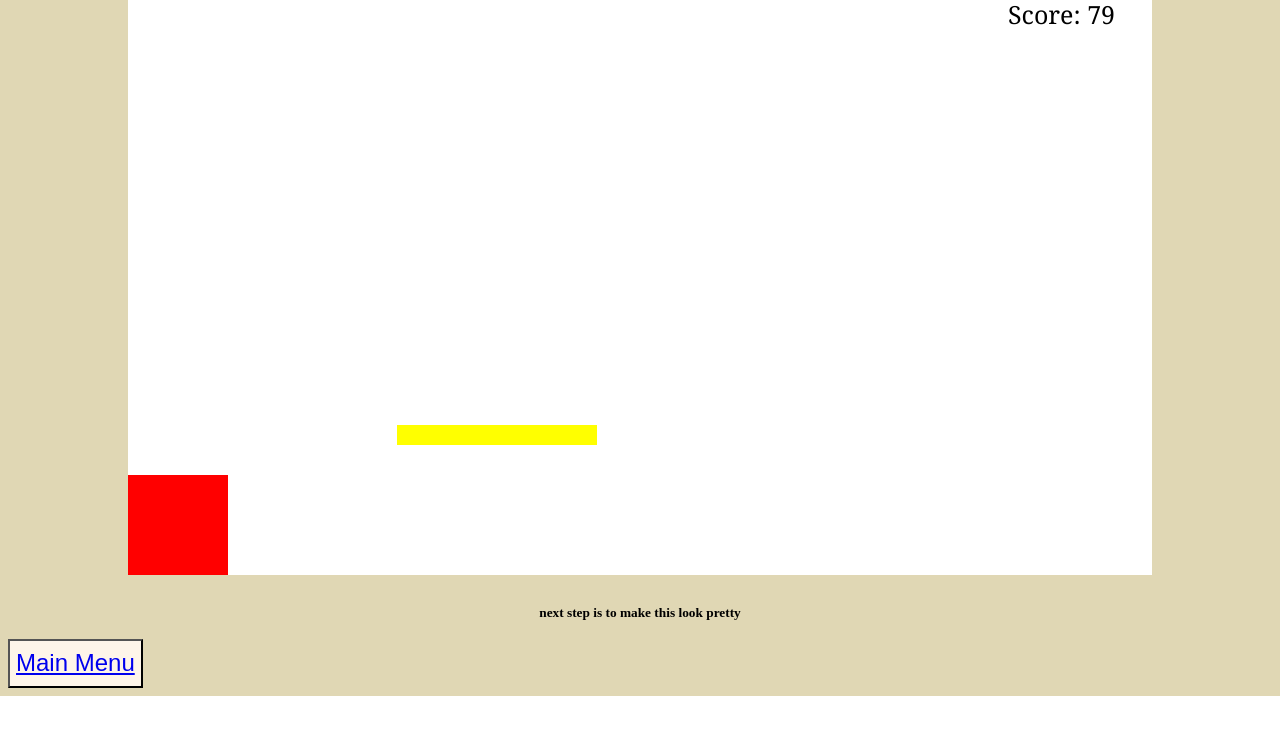
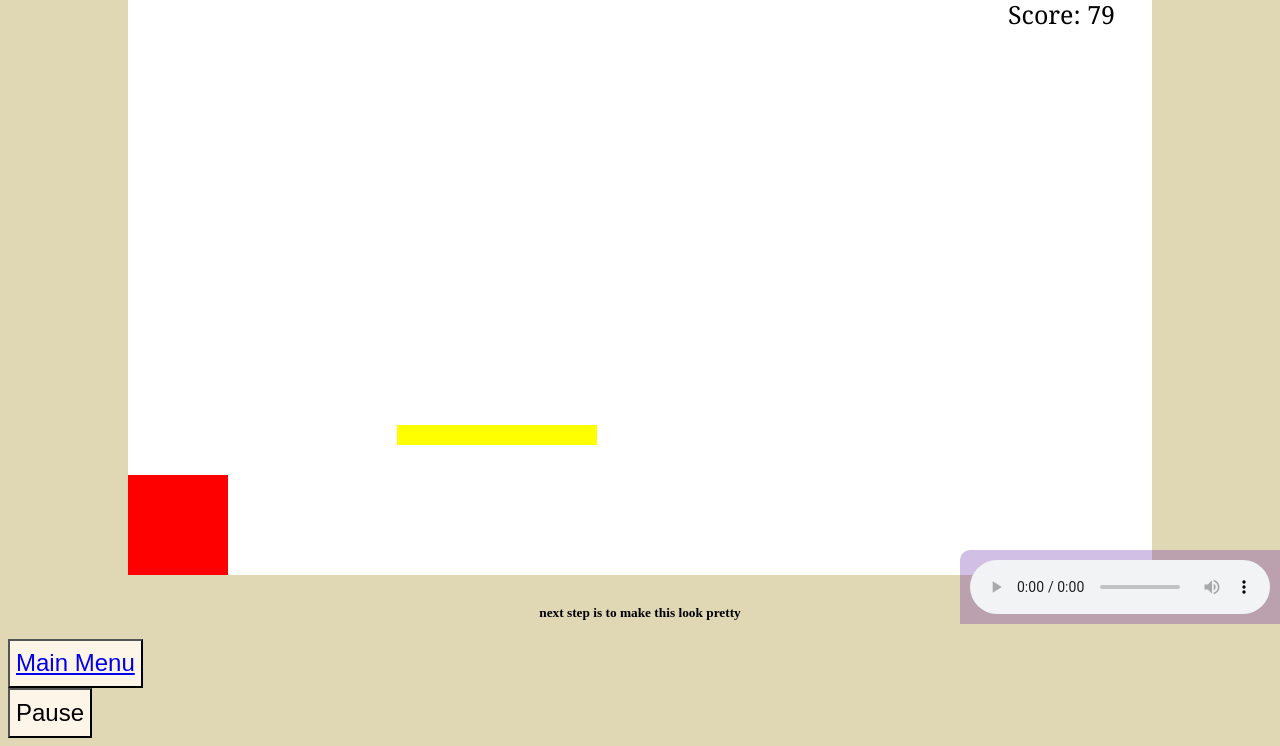
Before and after one commit to Beefman64/zeeet, a Flask app: page /gamePage in a window 1280 px wide. Shown: the part 176-922 px from the top of the page. Before the commit the page ends 872 px from the top, so only its background shows below. Run offline with Flask 3, Linux system fonts and the light colour scheme.

Commit message:
most updated code

```diff
--- a/app.py
+++ b/app.py
@@ -18,6 +18,22 @@ def highscorePage():
    return render_template('scorepage.html')
 
 
+#@app.route('/volume')
+#def volume():
+#    return render_template('volume.html')
+
+#@app.route('/quit')
+#def quit_game():
+#    global is_paused
+
+@app.route('/pause')
+def pause():
+    return render_template('pause.html')
+
+@app.route('/resume', methods=['POST'])
+def resume():
+    return "Game resumed successfully"
+
 
 if __name__ == '__main__':
   app.run(debug=True)
--- a/static/style.css
+++ b/static/style.css
@@ -38,3 +38,34 @@ body {
     font-family: 'Times New Roman', Times, serif;
     font-size: 10pt;
   }
+
+
+   /*Audio position on game page*/
+   audio {
+    position: fixed;
+    inset-block-end: 0;
+    inset-inline-end: 0;
+    padding: 10px;
+    background-color: rgba(87, 15, 159, 0.266);
+    border-radius: 10px 0 0 0;
+  }
+
+  #pause-menu {
+    position: fixed;
+    top: 0;
+    left: 0;
+    width: 100%;
+    height: 100%;
+    background-color: rgba(0, 0, 0, 0.8);
+    display: none;
+  }
+
+  #pause-box {
+    position: absolute;
+    top: 50%;
+    left: 50%;
+    transform: translate(-50%, -50%);
+    background-color: white;
+    padding: 20px;
+    text-align: center;
+  }
--- a/templates/gamePage.html
+++ b/templates/gamePage.html
@@ -12,4 +12,25 @@
   <script
    type = "text/javascript" src= "{{ url_for('static', filename='index.js') }}"
    src="{{ url_for('static', filename='style.css') }}"></script>
+
+
+   <div id="game-page">
+    <button id="pause-btn">Pause</button>
+  </div>
+
+
+   <div class="audio-container">
+    <audio src="{{ url_for('static', filename='Jumper_theme.mp3') }}" autoplay loop controls="volume"></audio>
+  </div>
+
+  <audio id="myAudio" src="{{ url_for('static', filename='jump_sfx.mp3') }}"></audio>
+<script>
+  document.addEventListener('keydown', function(event) {
+    if (event.key === 'w') {
+      var audio = document.getElementById('myAudio');
+      audio.currentTime = 0;
+      audio.play();
+    }
+  });
+  </script>
 {% endblock %}
--- a/templates/menu.html
+++ b/templates/menu.html
@@ -18,4 +18,9 @@
 
     <script src="{{ url_for('static', filename='style.css') }}"></script>
   </body>
+
+  <div class="audio-container">
+    <audio src="{{ url_for('static', filename='lobby_music.mp3') }}" autoplay loop controls="volume"></audio>
+  </div>
+
 </html>
```
Also changed, not shown: 3 other files.
